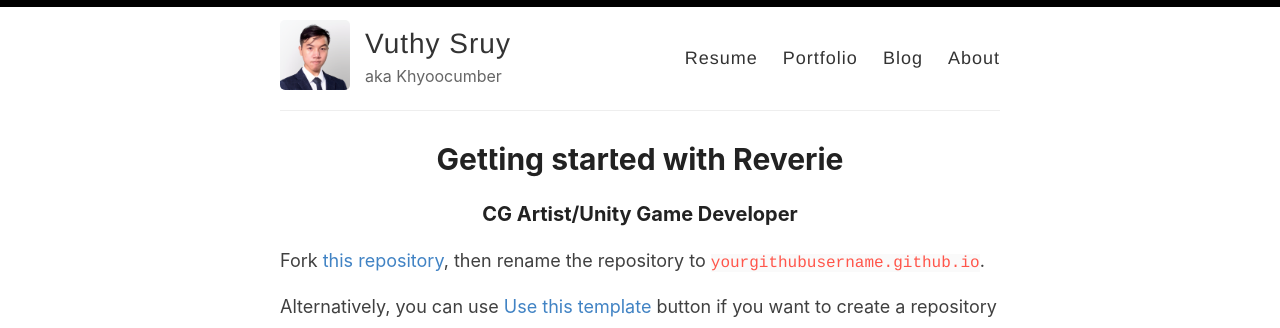
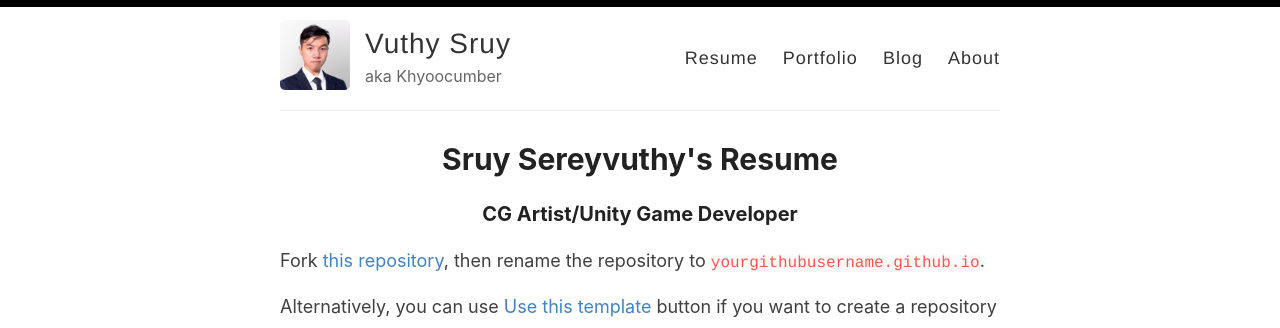
Before and after one commit to VuthySruy/VuthySruy.github.io, a Jekyll site: the page built from _pages/getting-started.md, in a window 1280 px wide. Shown: the top 328 px of the page. Built offline with Jekyll 4.4.1, drawn with Linux system fonts in a browser that asks for light colours.

Commit message:
Update getting-started.md

```diff
--- a/_pages/getting-started.md
+++ b/_pages/getting-started.md
@@ -1,6 +1,6 @@
 ---
 layout: page
-title: Getting started with Reverie
+title: Sruy Sereyvuthy's Resume
 permalink: /getting-started/
 ---
 
```
